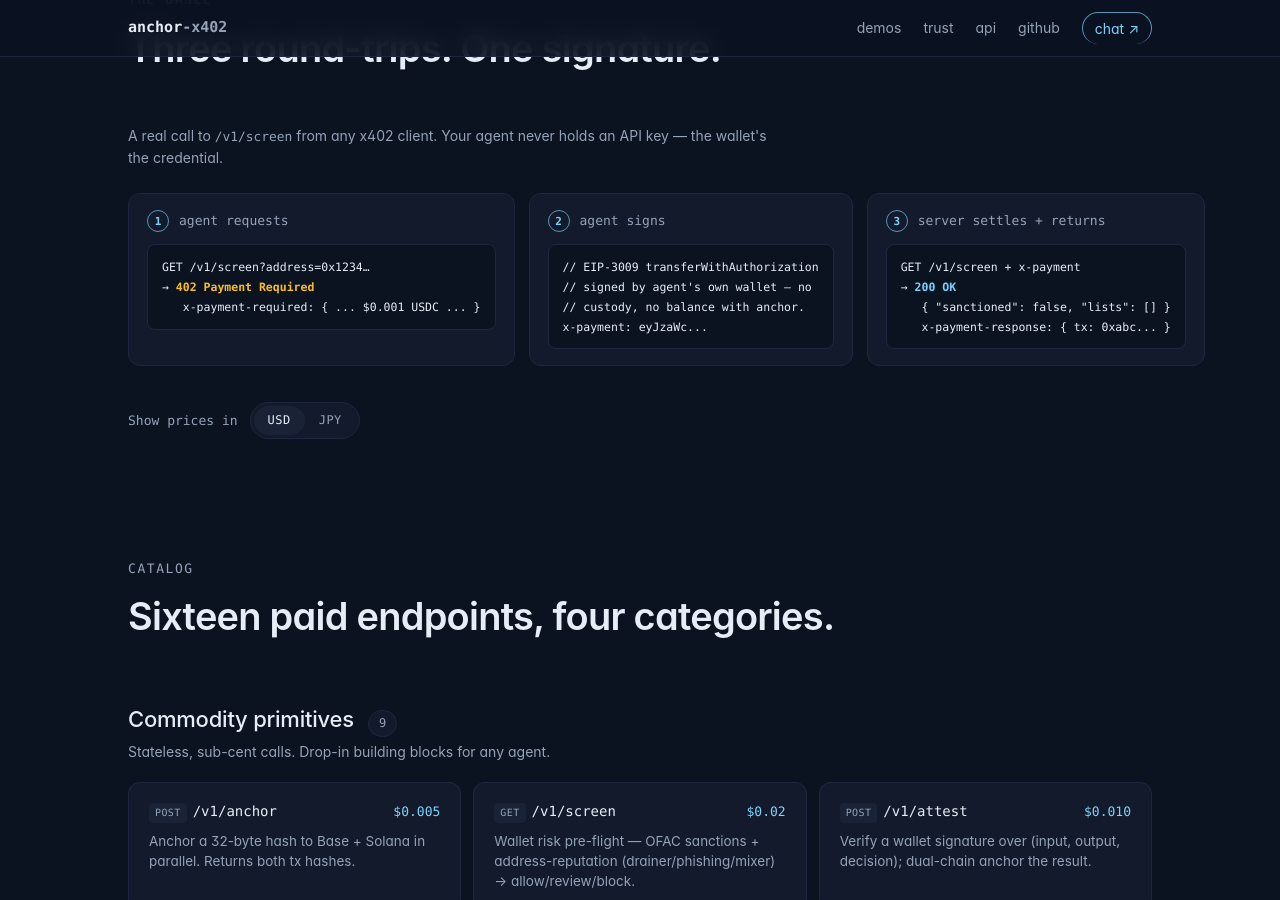
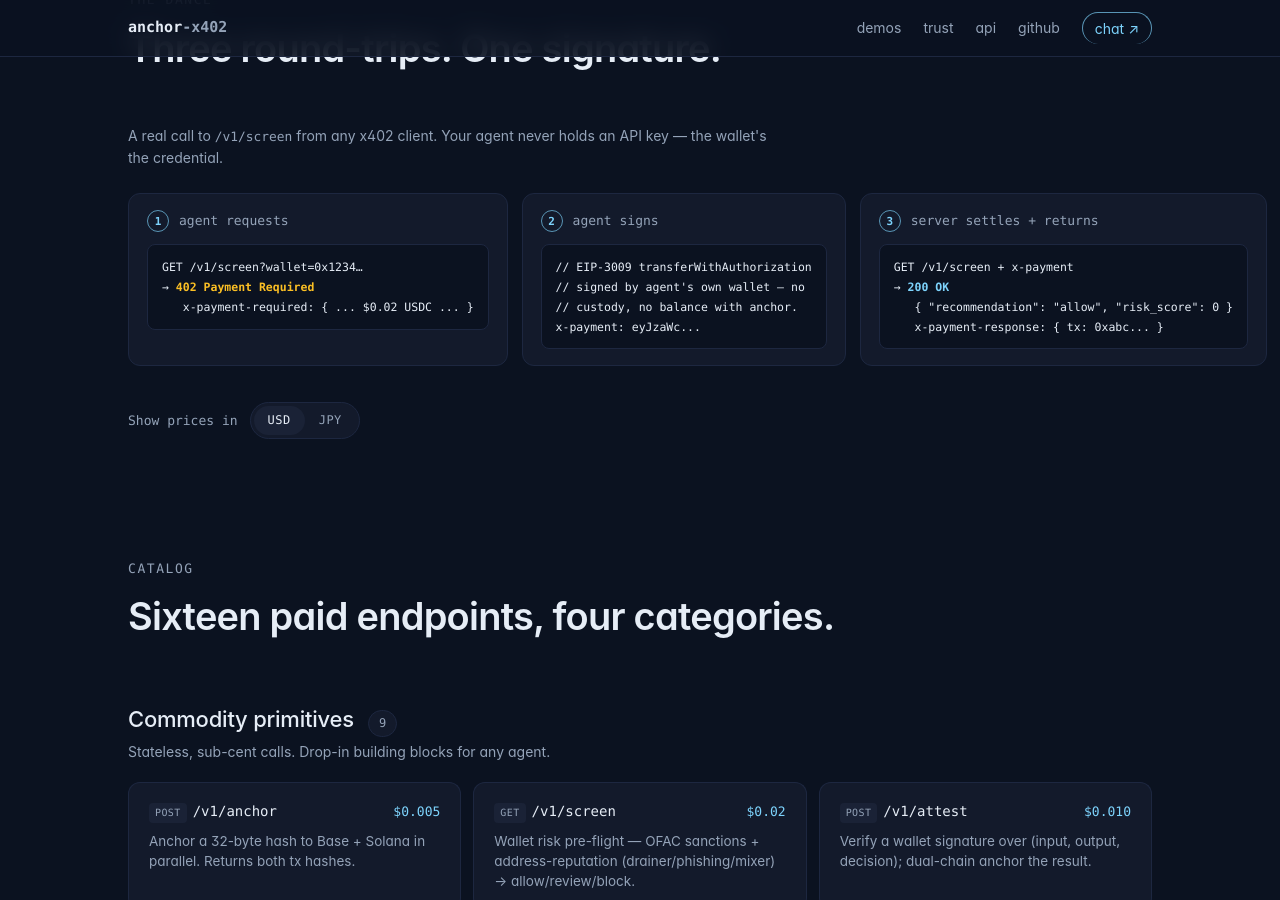
Before and after one commit to hypeprinter007-stack/anchor-x402, a Jekyll site: the page built from docs/index.md, in a window 1280 px wide and 900 px high, scrolled down 1056 px. Built offline with Jekyll 4.4.1, drawn with Linux system fonts in a browser that asks for light colours.

Commit message:
docs(screen): fix stale examples caught in a buyer-agent readout
The homepage flow + two guide examples used /v1/screen?address= (endpoint
takes ?wallet=), and the homepage flow still showed the pre-migration $0.001
price and old {sanctioned,lists} result shape. Normalize to ?wallet=, $0.02,
and the allow/review/block verdict — a buyer agent copying these now gets a
working call with the correct price + response shape.

Co-Authored-By: Claude Opus 4.8 <noreply@anthropic.com>

```diff
--- a/docs/_layouts/home.html
+++ b/docs/_layouts/home.html
@@ -78,9 +78,9 @@
       <div class="flow-grid">
         <div class="flow-step">
           <div class="flow-step-h"><span class="flow-num">1</span> agent requests</div>
-<pre><code>GET /v1/screen?address=0x1234…
+<pre><code>GET /v1/screen?wallet=0x1234…
 → <span class="resp-402">402 Payment Required</span>
-   x-payment-required: { ... $0.001 USDC ... }</code></pre>
+   x-payment-required: { ... $0.02 USDC ... }</code></pre>
         </div>
         <div class="flow-step">
           <div class="flow-step-h"><span class="flow-num">2</span> agent signs</div>
@@ -93,7 +93,7 @@ x-payment: eyJzaWc...</code></pre>
           <div class="flow-step-h"><span class="flow-num">3</span> server settles + returns</div>
 <pre><code>GET /v1/screen + x-payment
 → <span class="resp-200">200 OK</span>
-   { "sanctioned": false, "lists": [] }
+   { "recommendation": "allow", "risk_score": 0 }
    x-payment-response: { tx: 0xabc... }</code></pre>
         </div>
       </div>
```
Also changed, not shown: docs/guides/accept-x402-payments-python.md (+1 -1 lines), docs/guides/pay-x402-api-node.md (+1 -1 lines).
